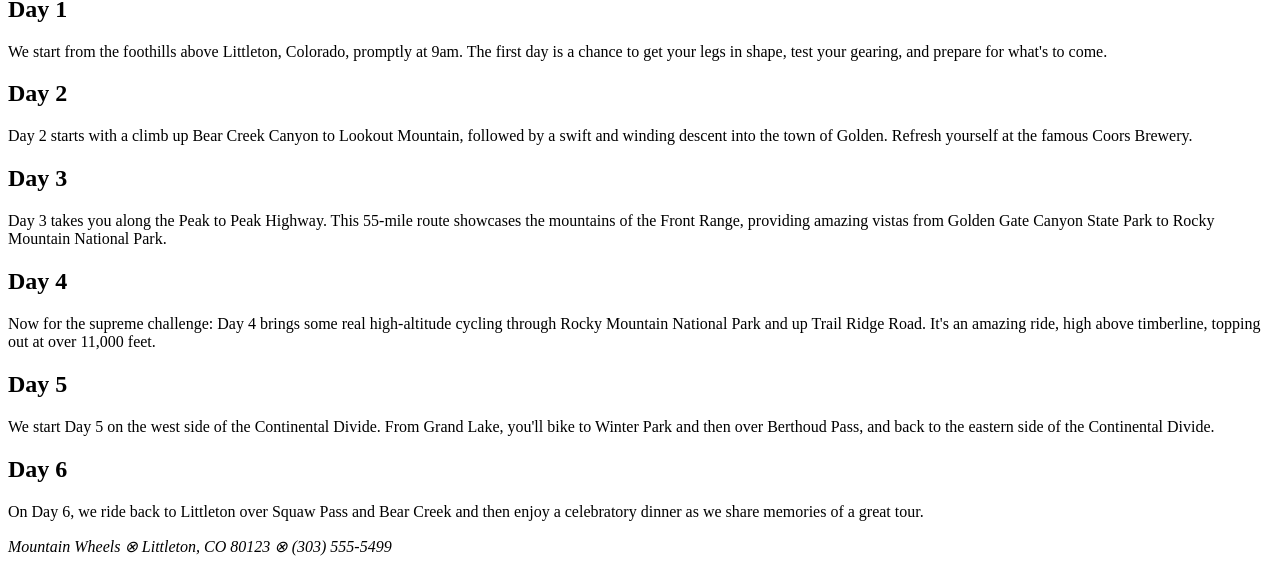
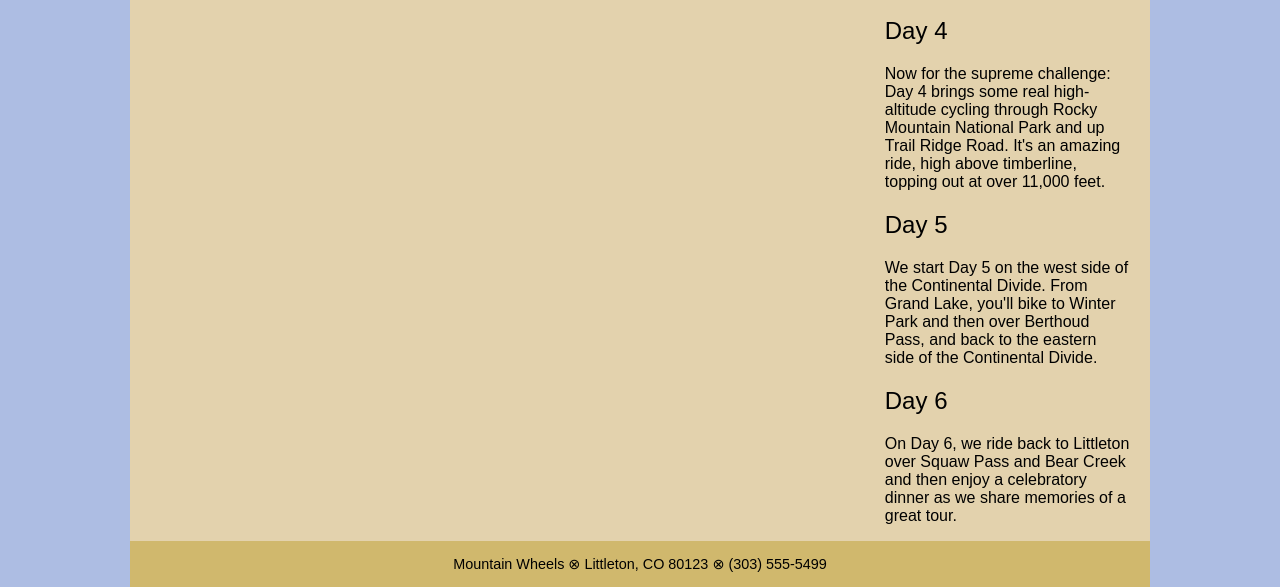
Before and after one commit to wparks718/Case-Study-1, a plain HTML site: page index.html in a window 1280 px wide. Shown: the part 604-1191 px from the top of the page. Before the commit the page ends 1168 px from the top, so only its background shows below. Drawn offline with Linux system fonts and the light colour scheme.

Commit message:
Update index.html

```diff
--- a/index.html
+++ b/index.html
@@ -14,8 +14,8 @@
    -->
    <meta charset="utf-8" />
    <title>Bike the Mountains Tour</title>
-   <link href="mw_layout.css" rel="stylesheet"  />
-   <link href="mw_styles.css"  rel="stylesheet" />
+   <link href="mw-layout.css" rel="stylesheet"  />
+   <link href="mw-styles.css"  rel="stylesheet" />
 </head>
 
 
```
